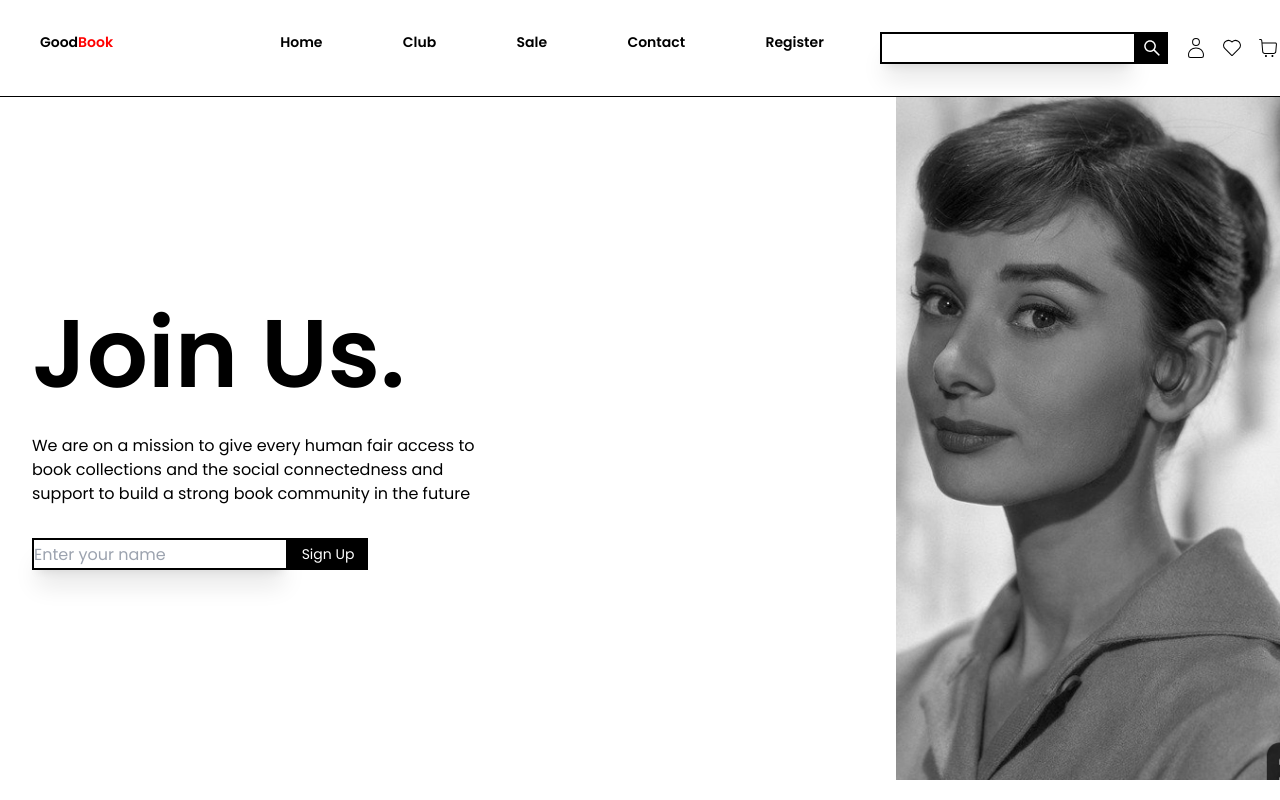
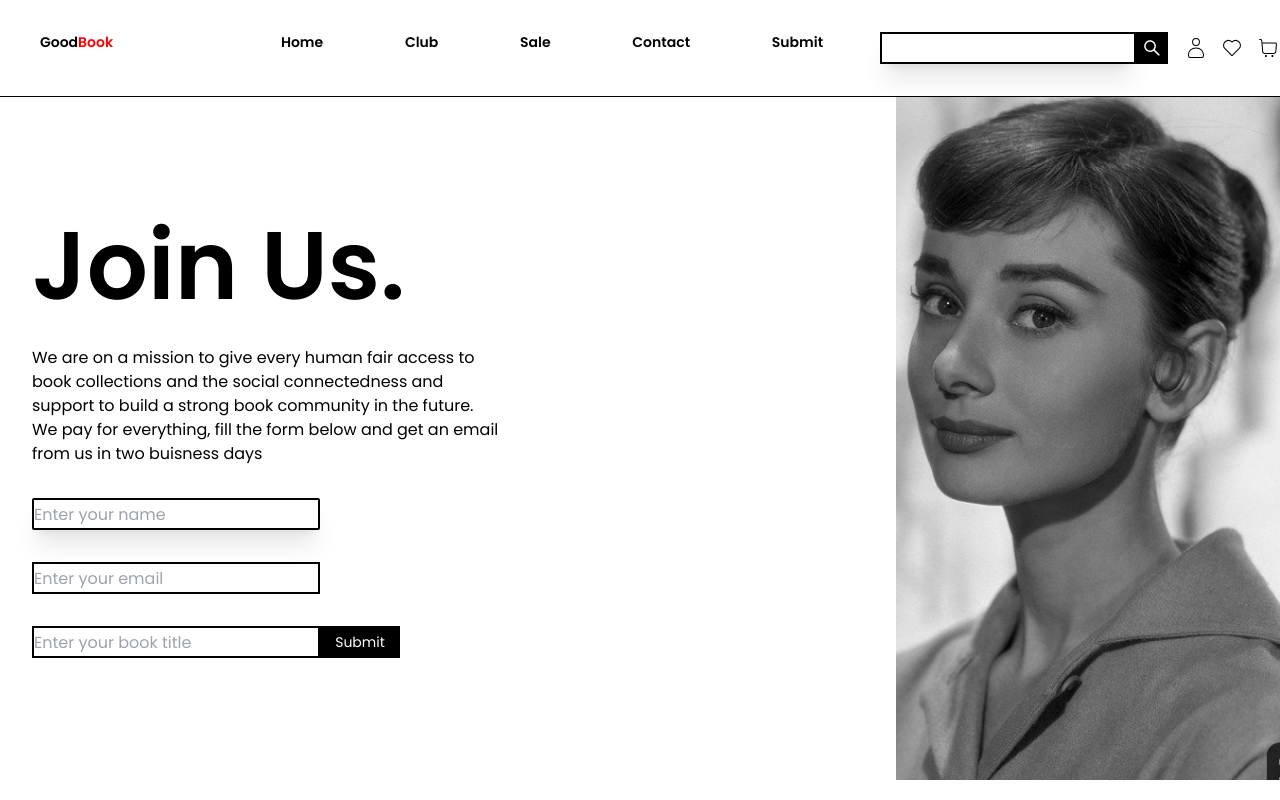
Before and after one commit to ForJessicaSake/Good-Book, a React (Create React App) app: page /community in a window 1280 px wide. Shown: the top 800 px of the page. Built offline with nearby package versions, Linux system fonts and the light colour scheme.

Commit message:
added the delete functionality but its now working

```diff
--- a/src/Components/Community.js
+++ b/src/Components/Community.js
@@ -14,19 +14,31 @@ render(){
             <p className="lg:w-3/4 text-md w-80 mb-8 lg:mb-0">
               We are on a mission to give every human fair access to book
               collections and the social connectedness and support to build a
-              strong book community in the future
+              strong book community in the future. We pay for everything, fill the form below and get an email from us in two buisness days
             </p>
-            <form className="lg:flex items-center hidden mt-8">
+            <form className="">
+            <div className="lg:flex items-center hidden mt-8">
               <input
-                className="border-2 w-64 h-8 border-black shadow-xl"
+                className="border-2 w-72 h-8 border-black shadow-xl rounded-sm"
                 placeholder="Enter your name"
+              ></input>
+              </div>
+              <div className="lg:flex items-center hidden mt-8">
+              <input
+                className="border-2 w-72 h-8 border-black shadow-x rounded-sml"
+                placeholder="Enter your email"
+              ></input>
+              </div>
+              <div className="lg:flex items-center hidden mt-8">
+              <input
+                className="border-2 w-72 h-8 border-black shadow-x rounded-sml"
+                placeholder="Enter your book title"
               ></input>
 
               <button className="w-20 h-8 text-sm bg-black text-white flex items-center justify-center">
-                Sign Up
-              </button>
+Submit              </button>
+            </div>
             </form>
-
           </hgroup>
           <img src={humprey} alt="" className=" w-96" />
         </section>
--- a/src/DroppingComponents/Database.js
+++ b/src/DroppingComponents/Database.js
@@ -1,6 +1,6 @@
 import React from "react";
-import {BsArrowDown} from 'react-icons/bs'
-
+import { BsArrowDown } from "react-icons/bs";
+import { AiOutlineDelete } from "react-icons/ai";
 
 export class Authors extends React.Component {
   // definition of variables
@@ -34,22 +34,51 @@ export class Authors extends React.Component {
 
     // in case of error, component will display an error message
     if (error) {
-      return <h1 className="ml-8 text-sm">Attention! There is a problem with the Web API.</h1>;
+      return (
+        <h1 className="ml-8 text-sm">
+          Attention! There is a problem with the Web API.
+        </h1>
+      );
     }
 
+    const handleDelete =(id)=>{
+      fetch("https://jsonplaceholder.typicode.com/users" + id, {
+        method: "DELETE"
+      }).then(()=>{
+        console.log("author book voted out")
+      }).catch((err)=>{
+        console.log(err.message)
+      })
+    }
     return (
       <main className="lg:ml-8 ml-4 mb-20">
         {loading ? (
           <section>
-          <h2 className="flex items-center text-sm">Fetching our content writers <span className=" animate-bounce w-12 h-12 ml-6 flex justify-center items-center bg-white rounded-full shadow-xl"><BsArrowDown className="text-xl"/></span></h2>
-
+            <h2 className="flex items-center text-sm">
+              Fetching our content writers{" "}
+              <span className=" animate-bounce w-12 h-12 ml-6 flex justify-center items-center bg-white rounded-full shadow-xl">
+                <BsArrowDown className="text-xl" />
+              </span>
+            </h2>
           </section>
         ) : (
           <section className="grid lg:grid-cols-3 grid-cols-2 text-xs  lg:text-sm cursor-pointer">
-            {authors && authors.map((authorDetails) => (
-                  <article  key={authorDetails.id} className = "w-full ">
-                  <div className=" bg-white shadow-xl w-40 h-12 rounded-sm ml-2 lg:ml-0 lg:w-72 lg:h-10 mb-4 mt-16 flex items-center justify-center hover:bg-red hover:text-white">
-                    <h4 className="animate-bounce">{authorDetails.name}</h4>
+            {authors &&
+              authors.map((authorDetails) => (
+                <article
+                  key={authorDetails.id}
+                  className="w-full flex justify-between "
+                >
+                  <div className="animate-pulse bg-white shadow-xl w-52 h-20 rounded-sm  lg:ml-0 lg:w-72 lg:h-20 p-2 mb-4 mt-16 flex justify-between items-center">
+                    <div className=" flex flex-col items-center justify-center">
+                      <h4 className="mb-2">{authorDetails.name}</h4>
+                      <p className="">
+                        <span className="font-bold">Title: </span>
+                        {authorDetails.company.bs}
+                      </p>
+                    </div>
+
+                     <figure className="" ><AiOutlineDelete onClick={()=>handleDelete(authorDetails.id)} /></figure>
                      </div>
                 </article>
               ))}
@@ -73,15 +102,22 @@ export class BestSellers extends React.Component {
   }
 }
 
-
 class NewComponent extends React.Component {
   render() {
     return (
       <main className="">
         <section className="flex justify-between ml-8 pr-8 pt-20 items-center">
-          <h1 className="lg:text-3xl text-lg font-bold">Good Book Authors Community</h1>
+          <div className="">
+          <h1 className="lg:text-3xl text-lg font-bold">
+            Good Book Authors Community
+          </h1>
+          <p className="lg:w-2/4 w-72 lg:text-sm text-sm mt-6 leading-relaxed tracking-wide">Here are the top books that our content writers have submitted in the past week. Simply filter out the other books below until only your favorite remains to help us decide which book to sponsor.</p>
+
+          </div>
+
           <button className="bg-white shadow-xl w-32 lg:w-40 lg:text-lg text-md lg:h-16 h-12 rounded-md hover:bg-red hover:text-white hidden lg:block">
-Join          </button>
+            Vote
+          </button>
         </section>
       </main>
     );
--- a/src/DroppingComponents/Header.js
+++ b/src/DroppingComponents/Header.js
@@ -7,7 +7,7 @@ class Header extends React.Component {
     return (
       <section className="lg:ml-10 ml-2 pt-0 lg:flex lg:justify-between grid grid-cols-1 ">
         <figcaption className='flex flex-col justify-center ml-2'>
-          <h1 className="lg:text-4xl text-4xl font-extrabold lg:w-44 w-96 tracking-wide mb-8 mt-6 lg:mt-0">
+          <h1 className="lg:text-4xl text-4xl font-extrabold lg:w-44 w-80 tracking-wide mb-8 mt-6 lg:mt-0">
             Discover the world with new Book
           </h1>
           <p className="w-56 text-sm text-red">
--- a/src/DroppingComponents/Nav.js
+++ b/src/DroppingComponents/Nav.js
@@ -1,4 +1,4 @@
-import React, { useState } from "react";
+import {useState } from "react";
 import { Transition } from "@headlessui/react";
 import { AiOutlineSearch } from "react-icons/ai";
 import { CiUser, CiHeart, CiShoppingCart } from "react-icons/ci";
@@ -25,7 +25,7 @@ function Nav() {
                     </li>
 
                     <li>
-                      <Link to="/community">Club</Link>
+                      <a href="/community">Club</a>
                     </li>
 
                     <li>
@@ -36,7 +36,7 @@ function Nav() {
                       <a href="/contact">Contact</a>
                     </li>
                     <li>
-                      <Link to="/community">Register</Link>
+                      <Link to="/community">Submit</Link>
                     </li>
                   </ul>
 
@@ -122,7 +122,7 @@ function Nav() {
                     </li>
 
                     <li>
-                      <Link to="/community">Club</Link>
+                      <a href="/community">Club</a>
                     </li>
 
                     <li>
@@ -133,7 +133,7 @@ function Nav() {
                       <a href="/contact">Contact</a>
                     </li>
                     <li>
-                      <Link to="/community">Register</Link>
+                      <a href="/community">Submit</a>
                     </li>
                 </ul>
               </div>
--- a/src/DroppingComponents/SimpleSlider.js
+++ b/src/DroppingComponents/SimpleSlider.js
@@ -60,7 +60,7 @@ export default class SimpleSlider extends Component {
           <img src = {LoveHypothesis} alt='Love Hypothesis book cover' className="object-contain lg:h-52 h-28"/>
           </div>
           <div>
-          <img src = {HarpersFall} alt='Harpers Fall book cover' className="object-contain lg:h-52 h-28"/>
+          <img src = {HarpersFall} alt='Harpers Fall book cover' className="object-contain lg:h-52 h-28 ml-4"/>
           </div>
            <div>
           <img src = {ThosewhoPrey} alt='Those who prey book cover' className="object-contain lg:h-52 h-28"/>
```
Lines whose indentation alone changed are shown as unchanged.
